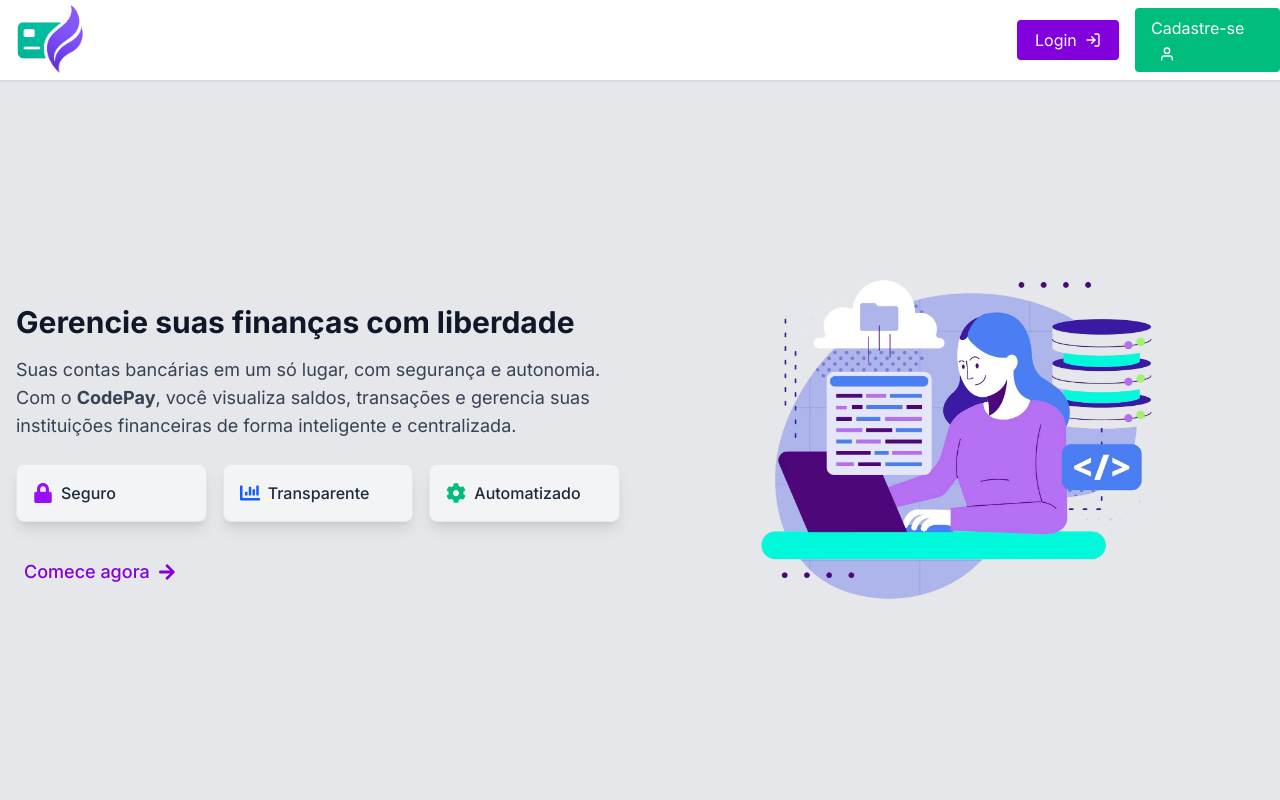
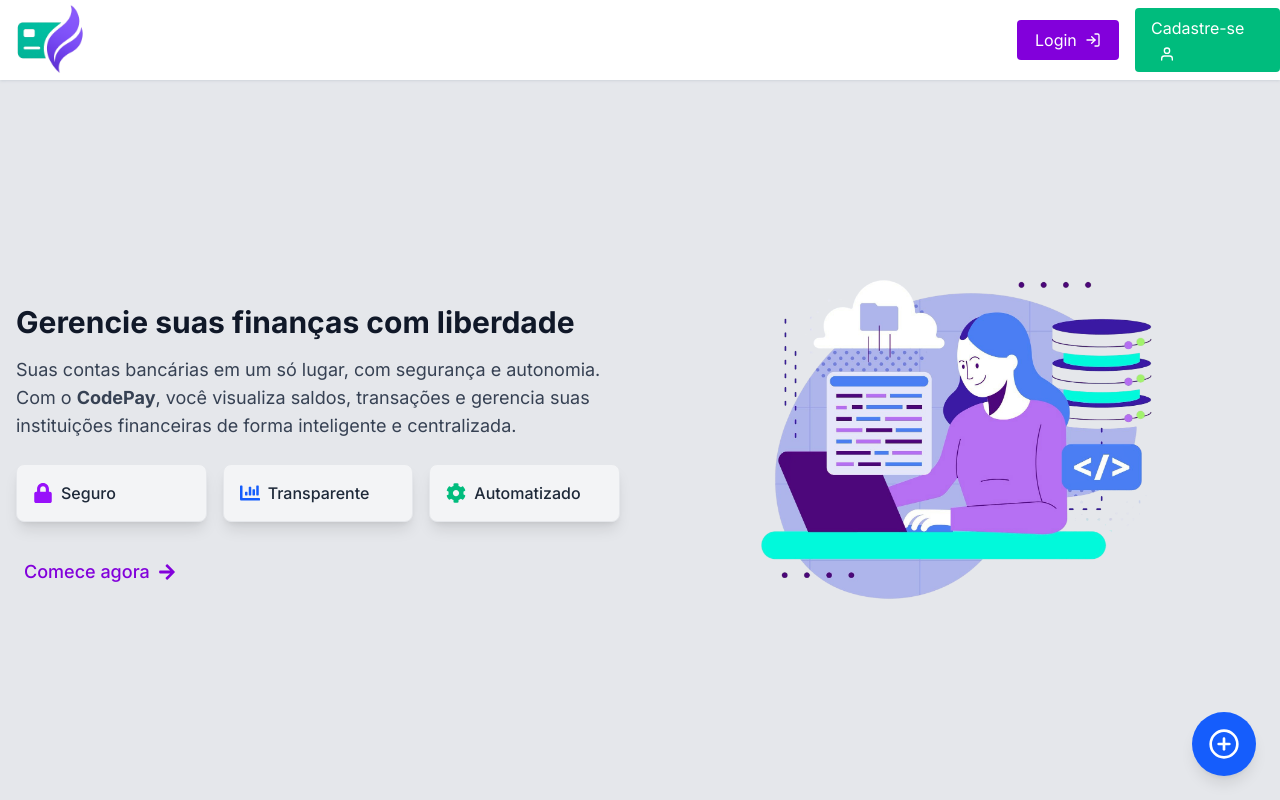
Before and after one commit to lpmaggots/codepay, a Next.js app in the folder web/: page / in a window 1280 px wide. Built offline with nearby package versions, Linux system fonts and the light colour scheme.

Commit message:
feat: include AddTransaction to Dashboard

```diff
--- a/web/src/app/page.tsx
+++ b/web/src/app/page.tsx
@@ -5,6 +5,7 @@
 import Hero from '@/assets/images/hero.png'
 import { FaLock, FaCog, FaChartBar, FaArrowRight } from 'react-icons/fa'
 import Container from '@/shared/Container'
+import AddTransaction from '@/components/AddTransaction'
 
 const benefits = [
   {
@@ -23,6 +24,7 @@
 
 export default function Home() {
   return (
+    <>
       <Container>
         <main className="flex flex-col items-center justify-center min-h-[calc(100vh-90px)] px-4">
           <div className="flex flex-col-reverse md:flex-row items-center justify-between w-full max-w-7xl mx-auto gap-10">
@@ -65,5 +67,7 @@
           </div>
         </main>
       </Container>
+    <AddTransaction />
+    </>
   )
 }
```
Lines whose indentation alone changed are shown as unchanged.
